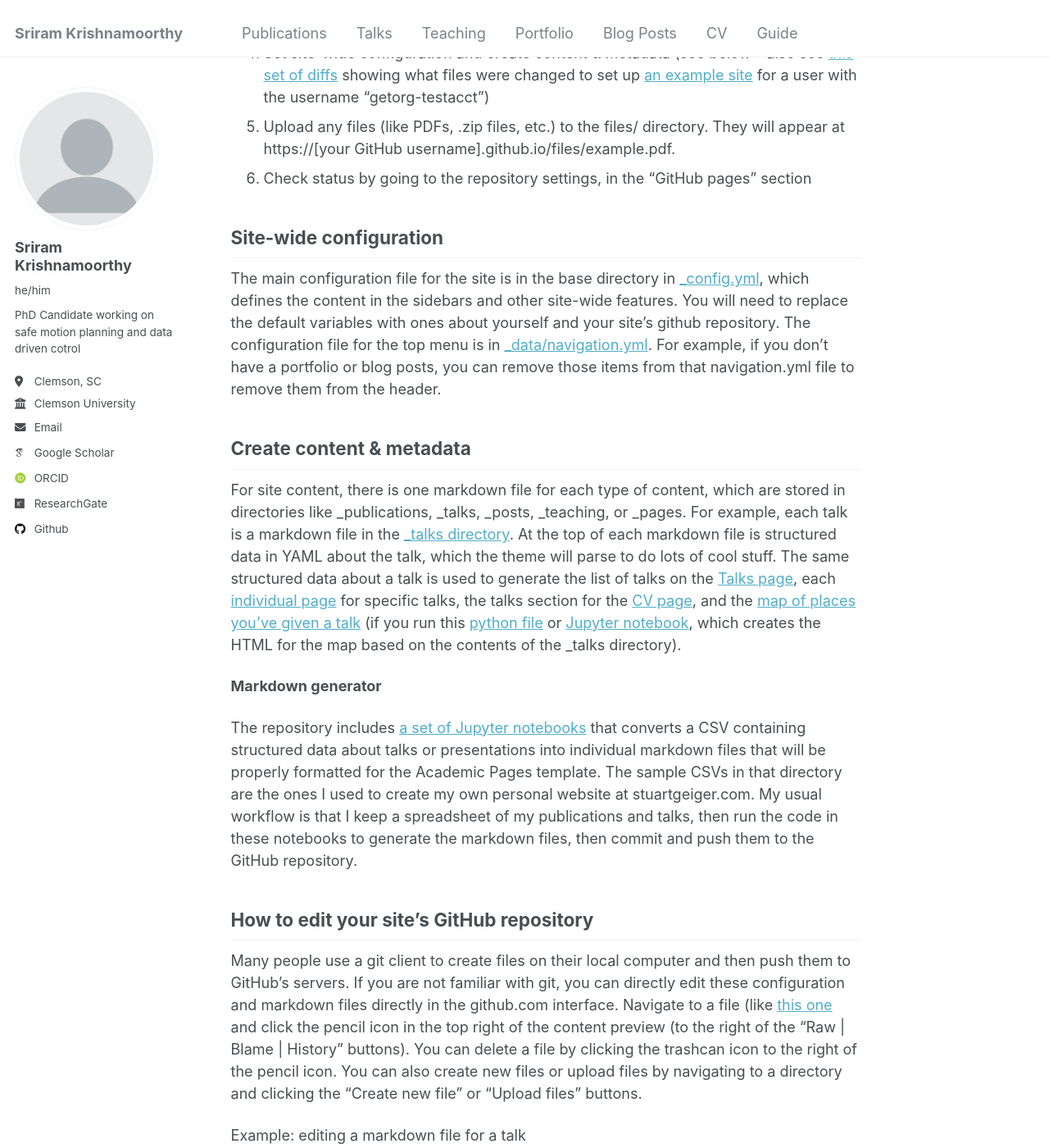
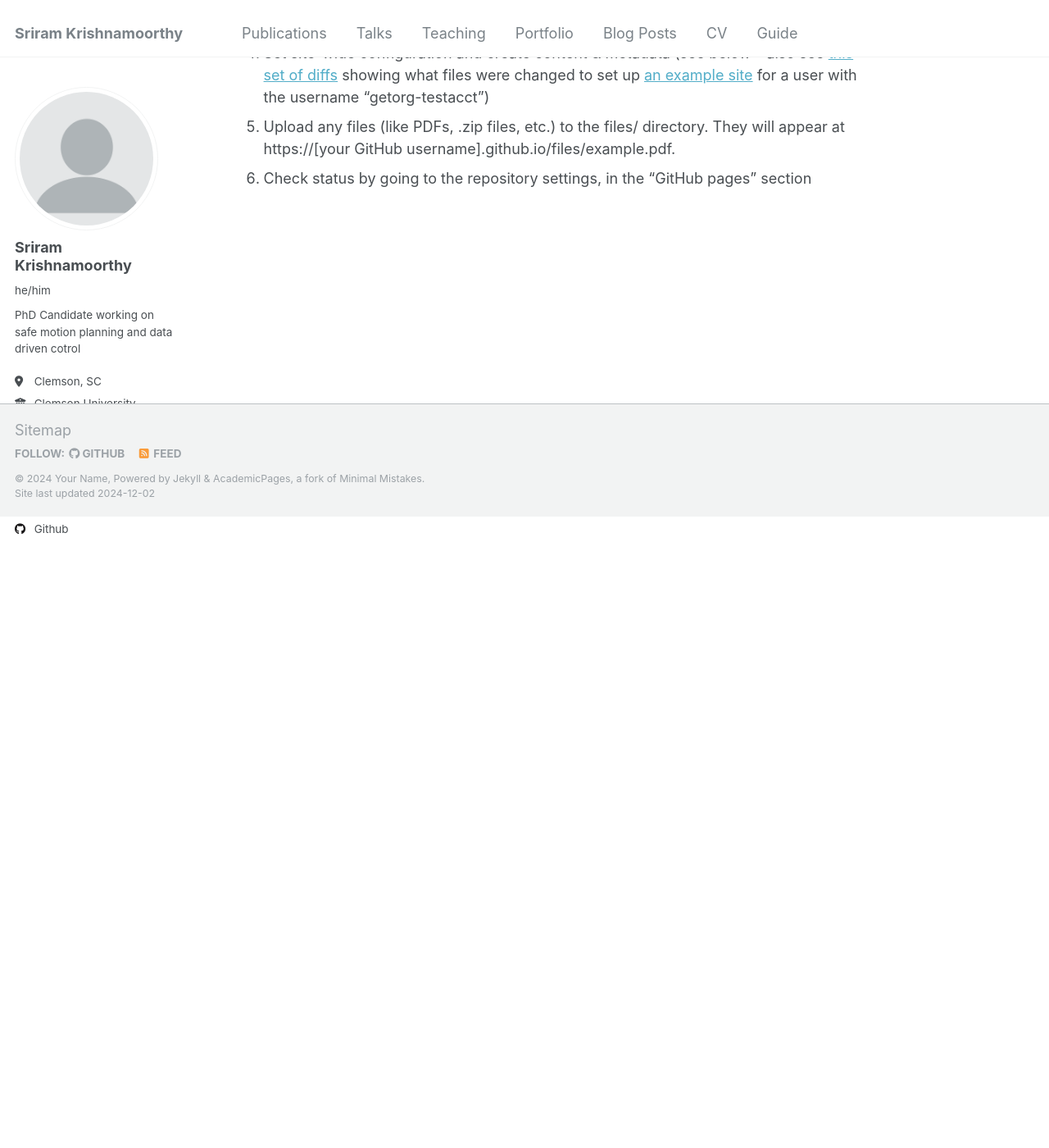
Before and after one commit to sriram-2502/sriram-2502.github.io, a Jekyll site: the page built from _pages/about.md, in a window 1280 px wide and 1400 px high, scrolled down 1131 px. Shown: the whole window at 82% size. Built offline with Jekyll 4.4.1, drawn with Linux system fonts in a browser that asks for light colours; some web fonts are replaced; after the commit the page ends 1761 px from its top, so only the background shows below that; some of the changed text lies outside the part shown.

Commit message:
updated stuff

```diff
--- a/_pages/about.md
+++ b/_pages/about.md
@@ -23,27 +23,3 @@
 1. Set site-wide configuration and create content & metadata (see below -- also see [this set of diffs](http://archive.is/3TPas) showing what files were changed to set up [an example site](https://getorg-testacct.github.io) for a user with the username "getorg-testacct")
 1. Upload any files (like PDFs, .zip files, etc.) to the files/ directory. They will appear at https://[your GitHub username].github.io/files/example.pdf.
 1. Check status by going to the repository settings, in the "GitHub pages" section
-
-Site-wide configuration
-------
-The main configuration file for the site is in the base directory in [_config.yml](https://github.com/academicpages/academicpages.github.io/blob/master/_config.yml), which defines the content in the sidebars and other site-wide features. You will need to replace the default variables with ones about yourself and your site's github repository. The configuration file for the top menu is in [_data/navigation.yml](https://github.com/academicpages/academicpages.github.io/blob/master/_data/navigation.yml). For example, if you don't have a portfolio or blog posts, you can remove those items from that navigation.yml file to remove them from the header.
-
-Create content & metadata
-------
-For site content, there is one markdown file for each type of content, which are stored in directories like _publications, _talks, _posts, _teaching, or _pages. For example, each talk is a markdown file in the [_talks directory](https://github.com/academicpages/academicpages.github.io/tree/master/_talks). At the top of each markdown file is structured data in YAML about the talk, which the theme will parse to do lots of cool stuff. The same structured data about a talk is used to generate the list of talks on the [Talks page](https://academicpages.github.io/talks), each [individual page](https://academicpages.github.io/talks/2012-03-01-talk-1) for specific talks, the talks section for the [CV page](https://academicpages.github.io/cv), and the [map of places you've given a talk](https://academicpages.github.io/talkmap.html) (if you run this [python file](https://github.com/academicpages/academicpages.github.io/blob/master/talkmap.py) or [Jupyter notebook](https://github.com/academicpages/academicpages.github.io/blob/master/talkmap.ipynb), which creates the HTML for the map based on the contents of the _talks directory).
-
-**Markdown generator**
-
-The repository includes [a set of Jupyter notebooks](https://github.com/academicpages/academicpages.github.io/tree/master/markdown_generator
-) that converts a CSV containing structured data about talks or presentations into individual markdown files that will be properly formatted for the Academic Pages template. The sample CSVs in that directory are the ones I used to create my own personal website at stuartgeiger.com. My usual workflow is that I keep a spreadsheet of my publications and talks, then run the code in these notebooks to generate the markdown files, then commit and push them to the GitHub repository.
-
-How to edit your site's GitHub repository
-------
-Many people use a git client to create files on their local computer and then push them to GitHub's servers. If you are not familiar with git, you can directly edit these configuration and markdown files directly in the github.com interface. Navigate to a file (like [this one](https://github.com/academicpages/academicpages.github.io/blob/master/_talks/2012-03-01-talk-1.md) and click the pencil icon in the top right of the content preview (to the right of the "Raw | Blame | History" buttons). You can delete a file by clicking the trashcan icon to the right of the pencil icon. You can also create new files or upload files by navigating to a directory and clicking the "Create new file" or "Upload files" buttons.
-
-Example: editing a markdown file for a talk
-![Editing a markdown file for a talk](/images/editing-talk.png)
-
-For more info
-------
-More info about configuring Academic Pages can be found in [the guide](https://academicpages.github.io/markdown/), the [growing wiki](https://github.com/academicpages/academicpages.github.io/wiki), and you can always [ask a question on GitHub](https://github.com/academicpages/academicpages.github.io/discussions). The [guides for the Minimal Mistakes theme](https://mmistakes.github.io/minimal-mistakes/docs/configuration/) (which this theme was forked from) might also be helpful.
```
